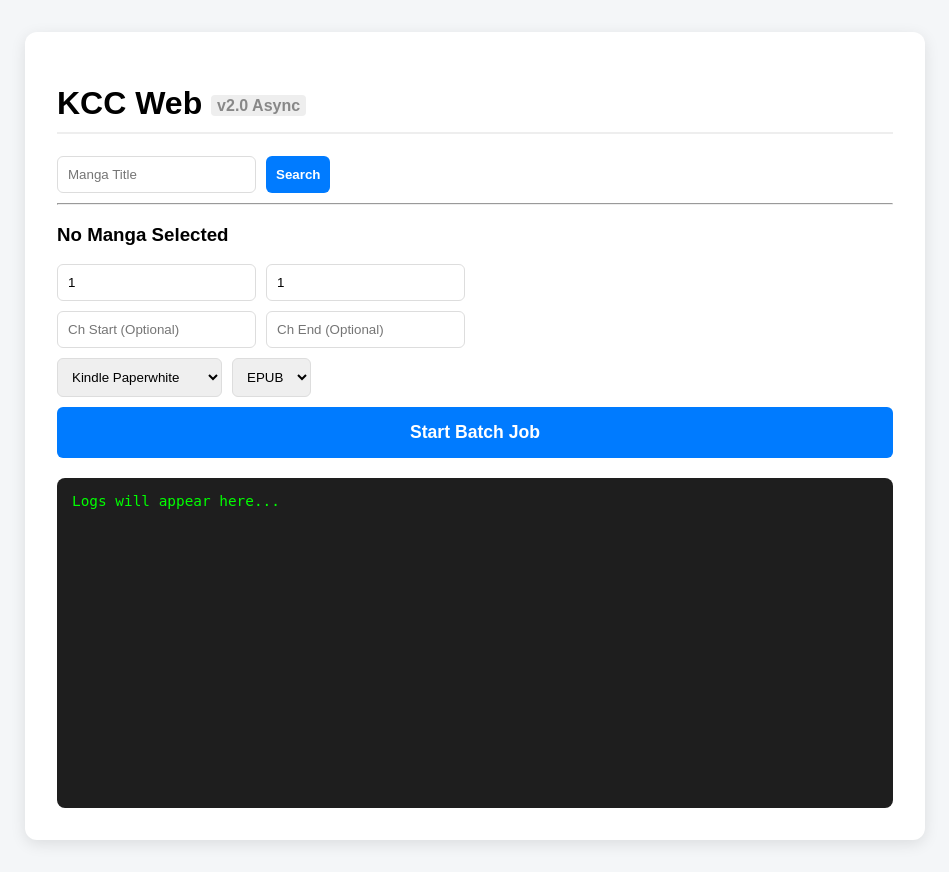
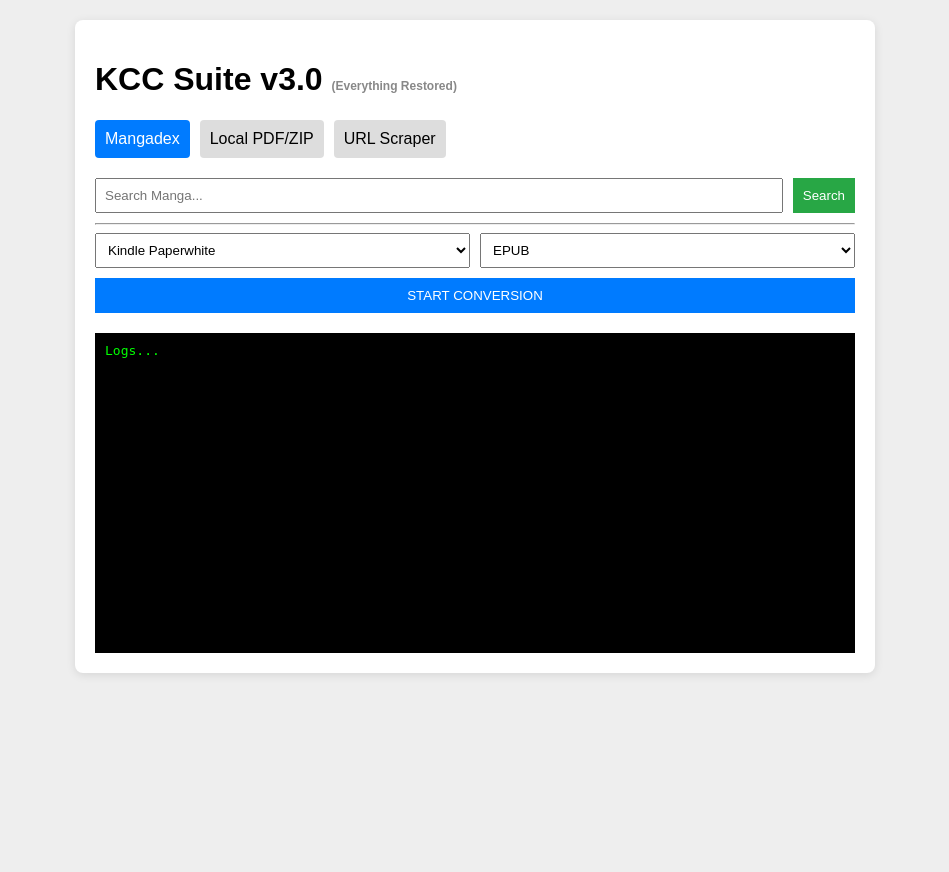
Before and after one commit to clownmandev/kcc-web, a Flask app: page / in a window 1280 px wide. Shown: the whole page, without its empty margins (165-1114 px from the left). After the commit the page ends 675 px from the top, so only its background shows below. Run offline with Flask 3, Linux system fonts and the light colour scheme; parts of the project's set-up code (start-up, migrations or seed data) failed here and were passed over.

Commit message:
Update index.html

```diff
--- a/templates/index.html
+++ b/templates/index.html
@@ -1,143 +1,120 @@
 <!DOCTYPE html>
 <html lang="en">
 <head>
-    <meta charset="UTF-8">
-    <meta name="viewport" content="width=device-width, initial-scale=1.0">
-    <title>KCC Web v2.0</title>
+    <title>KCC Web v3.0</title>
     <style>
-        body { font-family: sans-serif; max-width: 900px; margin: 2rem auto; background: #f4f6f8; padding: 0 10px; }
-        .container { background: white; padding: 2rem; border-radius: 12px; box-shadow: 0 4px 15px rgba(0,0,0,0.1); }
-        h1 { border-bottom: 2px solid #eee; padding-bottom: 10px; }
-        .version { font-size: 0.5em; color: #888; vertical-align: middle; background: #eee; padding: 2px 6px; border-radius: 4px; }
-        .input-group { display: flex; gap: 10px; margin-bottom: 10px; }
-        input, select, button { padding: 10px; border-radius: 6px; border: 1px solid #ddd; }
-        button { background: #007bff; color: white; border: none; cursor: pointer; font-weight: bold; }
-        button:hover { background: #0056b3; }
-        #log-window {
-            background: #1e1e1e; color: #00ff00; font-family: monospace;
-            padding: 15px; height: 300px; overflow-y: auto;
-            margin-top: 20px; border-radius: 8px; font-size: 0.9rem; white-space: pre-wrap;
-        }
-        .manga-item { display: flex; gap: 10px; border: 1px solid #eee; padding: 10px; margin-bottom: 5px; align-items: center; }
-        .manga-thumb { width: 50px; height: 75px; object-fit: cover; }
-        .success-box { background: #d4edda; color: #155724; padding: 15px; text-align: center; margin-top: 10px; border-radius: 6px; display: none; }
-        .success-box a { font-weight: bold; font-size: 1.2em; color: #155724; }
+        body { font-family: sans-serif; max-width: 800px; margin: 20px auto; background: #eee; }
+        .card { background: white; padding: 20px; border-radius: 8px; box-shadow: 0 2px 10px rgba(0,0,0,0.1); }
+        .tabs { display: flex; gap: 10px; margin-bottom: 20px; }
+        .tab { padding: 10px; background: #ddd; cursor: pointer; border-radius: 4px; }
+        .tab.active { background: #007bff; color: white; }
+        .section { display: none; }
+        .section.active { display: block; }
+        #log-window { background: #000; color: #0f0; height: 300px; overflow-y: auto; padding: 10px; font-family: monospace; margin-top: 20px; }
+        .input-row { margin-bottom: 10px; display: flex; gap: 10px; }
+        input, select { padding: 8px; flex: 1; }
+        button { padding: 10px; background: #28a745; color: white; border: none; cursor: pointer; }
     </style>
+</head>
+<body>
+    <div class="card">
+        <h1>KCC Suite v3.0 <small style="font-size: 12px; color: #888;">(Everything Restored)</small></h1>
+        <div class="tabs">
+            <div class="tab active" onclick="setTab('mangadex')">Mangadex</div>
+            <div class="tab" onclick="setTab('local')">Local PDF/ZIP</div>
+            <div class="tab" onclick="setTab('scraper')">URL Scraper</div>
+        </div>
+
+        <div id="mangadex" class="section active">
+            <div class="input-row"><input type="text" id="query" placeholder="Search Manga..."><button onclick="search()">Search</button></div>
+            <div id="results"></div>
+            <div id="dex-options" style="display:none; margin-top:10px; background:#f9f9f9; padding:10px;">
+                <span id="sel-title"></span>
+                <div class="input-row">
+                    <input type="number" id="v-start" value="1" placeholder="Vol Start">
+                    <input type="number" id="v-end" value="1" placeholder="Vol End">
+                </div>
+                <div class="input-row">
+                    <input type="number" id="c-start" placeholder="Chap Start (Opt)">
+                    <input type="number" id="c-end" placeholder="Chap End (Opt)">
+                </div>
+            </div>
+        </div>
+
+        <div id="local" class="section">
+            <input type="file" id="file-input"><button onclick="uploadFile()">Upload</button>
+            <p id="upload-status"></p>
+        </div>
+
+        <div id="scraper" class="section">
+            <input type="text" id="scrap-url" placeholder="Paste Chapter URL (Mangabat, etc.)" style="width:100%;">
+        </div>
+
+        <hr>
+        <div class="input-row">
+            <select id="profile"><option value="KPW">Kindle Paperwhite</option><option value="KV">Kindle Oasis/Voyage</option></select>
+            <select id="format"><option value="EPUB">EPUB</option><option value="MOBI">MOBI</option></select>
+        </div>
+        <button onclick="startJob()" style="width:100%; background:#007bff;">START CONVERSION</button>
+
+        <div id="log-window">Logs...</div>
+        <div id="dl-link" style="display:none; text-align:center; padding:20px; background:#d4edda; margin-top:10px;"></div>
+    </div>
+
     <script>
-        let pollInterval;
-
-        async function searchManga() {
-            const q = document.getElementById('query').value;
-            if(!q) return;
-            document.getElementById('results').innerHTML = 'Searching...';
-
-            const formData = new FormData(); formData.append('query', q);
-            const res = await fetch('/api/search', { method: 'POST', body: formData });
-            const data = await res.json();
-
-            const list = document.getElementById('results');
-            list.innerHTML = '';
-            data.forEach(m => {
-                list.innerHTML += `
-                    <div class="manga-item">
-                        <img src="${m.cover}" class="manga-thumb">
-                        <div style="flex:1"><b>${m.title}</b></div>
-                        <button onclick="selectManga('${m.id}', '${m.title.replace(/'/g, "\\'")}')">Select</button>
-                    </div>`;
-            });
+        let mode = 'mangadex'; let selectedId = ''; let selectedTitle = ''; let localFile = '';
+        function setTab(t) {
+            mode = t;
+            document.querySelectorAll('.tab, .section').forEach(el => el.classList.remove('active'));
+            document.querySelector(`.tab[onclick="setTab('${t}')"]`).classList.add('active');
+            document.getElementById(t).classList.add('active');
         }
 
-        async function selectManga(id, title) {
-            document.getElementById('mid').value = id;
-            document.getElementById('mtitle').value = title;
-            document.getElementById('sel-display').innerText = `Selected: ${title}`;
+        async function search() {
+            const res = await fetch('/api/search', { method: 'POST', body: new URLSearchParams({query: document.getElementById('query').value}) });
+            const data = await res.json();
+            document.getElementById('results').innerHTML = data.map(m => `<div onclick="selectM('${m.id}','${m.title}')" style="cursor:pointer; padding:5px; border-bottom:1px solid #eee;">${m.title}</div>`).join('');
+        }
 
-            // Get Vols
-            const fd = new FormData(); fd.append('manga_id', id);
-            const res = await fetch('/api/manga_details', { method: 'POST', body: fd });
+        function selectM(id, title) {
+            selectedId = id; selectedTitle = title;
+            document.getElementById('sel-title').innerText = "Selected: " + title;
+            document.getElementById('dex-options').style.display = 'block';
+        }
+
+        async function uploadFile() {
+            const fd = new FormData(); fd.append('file', document.getElementById('file-input').files[0]);
+            const res = await fetch('/api/upload', { method: 'POST', body: fd });
             const data = await res.json();
-            document.getElementById('vol-end').value = data.total_volumes || 1;
+            localFile = data.filename;
+            document.getElementById('upload-status').innerText = "Uploaded: " + localFile;
         }
 
         async function startJob() {
-            const fd = new FormData();
-            fd.append('mode', 'mangadex');
-            fd.append('manga_id', document.getElementById('mid').value);
-            fd.append('manga_title', document.getElementById('mtitle').value);
-            fd.append('vol_start', document.getElementById('vol-start').value);
-            fd.append('vol_end', document.getElementById('vol-end').value);
-            fd.append('chap_start', document.getElementById('chap-start').value);
-            fd.append('chap_end', document.getElementById('chap-end').value);
-            fd.append('profile', document.getElementById('profile').value);
-            fd.append('format', document.getElementById('format').value);
-
+            const fd = new URLSearchParams({
+                mode: mode, profile: document.getElementById('profile').value, format: document.getElementById('format').value,
+                manga_id: selectedId, manga_title: selectedTitle,
+                vol_start: document.getElementById('v-start').value, vol_end: document.getElementById('v-end').value,
+                chap_start: document.getElementById('c-start').value, chap_end: document.getElementById('c-end').value,
+                filename: localFile, chapter_url: document.getElementById('scrap-url').value
+            });
             const res = await fetch('/api/start_job', { method: 'POST', body: fd });
             const data = await res.json();
-
-            if(data.job_id) {
-                document.getElementById('log-window').innerText = "Job Submitted! Waiting for worker...";
-                poll(data.job_id);
-            }
+            poll(data.job_id);
         }
 
         function poll(id) {
-            if(pollInterval) clearInterval(pollInterval);
-            pollInterval = setInterval(async () => {
-                const res = await fetch(`/api/job_status/${id}`);
+            const interval = setInterval(async () => {
+                const res = await fetch('/api/job_status/' + id);
                 const data = await res.json();
-
-                const logs = document.getElementById('log-window');
-                logs.innerText = data.logs.join('\n');
-                logs.scrollTop = logs.scrollHeight;
-
+                document.getElementById('log-window').innerText = data.logs.join('\n');
                 if(data.status === 'finished') {
-                    clearInterval(pollInterval);
-                    const box = document.getElementById('success-box');
-                    box.style.display = 'block';
-                    box.innerHTML = `<a href="/download_file/${data.result}">DOWNLOAD ${data.result}</a>`;
+                    clearInterval(interval);
+                    document.getElementById('dl-link').style.display = 'block';
+                    document.getElementById('dl-link').innerHTML = `<a href="/download_file/${data.result}">DOWNLOAD SUCCESS: ${data.result}</a>`;
                 }
             }, 1000);
         }
     </script>
-</head>
-<body>
-    <div class="container">
-        <h1>KCC Web <span class="version">v2.0 Async</span></h1>
-
-        <div class="input-group">
-            <input type="text" id="query" placeholder="Manga Title">
-            <button onclick="searchManga()">Search</button>
-        </div>
-        <div id="results"></div>
-
-        <hr>
-        <h3 id="sel-display">No Manga Selected</h3>
-        <input type="hidden" id="mid"><input type="hidden" id="mtitle">
-
-        <div class="input-group">
-            <input type="number" id="vol-start" placeholder="Vol Start" value="1">
-            <input type="number" id="vol-end" placeholder="Vol End" value="1">
-        </div>
-        <div class="input-group">
-            <input type="number" id="chap-start" placeholder="Ch Start (Optional)">
-            <input type="number" id="chap-end" placeholder="Ch End (Optional)">
-        </div>
-
-        <div class="input-group">
-            <select id="profile">
-                <option value="KPW">Kindle Paperwhite</option>
-                <option value="KV">Kindle Voyage/Oasis</option>
-            </select>
-            <select id="format">
-                <option value="EPUB">EPUB</option>
-                <option value="MOBI">MOBI</option>
-            </select>
-        </div>
-
-        <button style="width:100%; padding:15px; font-size:1.1em;" onclick="startJob()">Start Batch Job</button>
-
-        <div id="success-box" class="success-box"></div>
-        <div id="log-window">Logs will appear here...</div>
-    </div>
 </body>
 </html>
```
